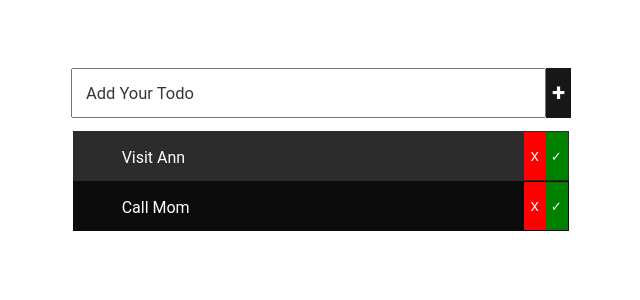
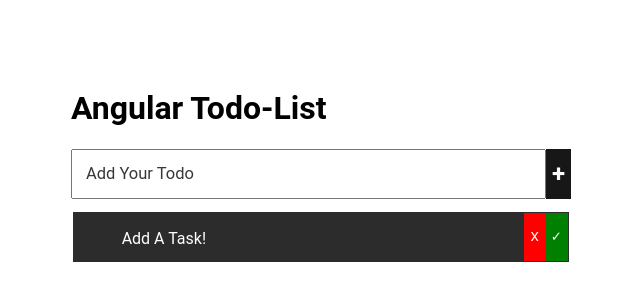
Before and after one commit to hey-now/angular-todolist, an Angular app: page / in a window 1280 px wide. Shown: the part 100-400 px from the top of the page, without its empty margins (319-959 px from the left). Built offline with nearby package versions, Linux system fonts and the light colour scheme.

Commit message:
adding task adding and removal

```diff
--- a/src/app/app.component.html
+++ b/src/app/app.component.html
@@ -1,30 +1,20 @@
 <div class="container">
   <div class="todo-list">
+    <h1>{{title}}</h1>
     <div class="input-group">
-      <input type="text" placeholder="Add Your Todo">
-      <button class="add-button">+</button>
+      <input type="text" placeholder="Add Your Todo" #newTask>
+      <button (click)="add(newTask.value)" class="add-button">+</button>
     </div>
     <table>
-      <tr class="even">
+      <tr *ngFor="let task of tasks" class="even">
         <td>
           <pre>
-            Visit Ann
+            {{task.title}}
           </pre>
         </td>
         <td>
-          <button class="remove-button">X</button>
-          <button class="done-button">✓</button>
-        </td>
-      </tr>
-      <tr class="odd">
-        <td>
-          <pre>
-            Call Mom
-          </pre>
-        </td>
-        <td>
-          <button class="remove-button">X</button>
-          <button class="done-button">✓</button>
+          <button (click)="remove(task)" class="remove-button">X</button>
+          <button (click)="markAsDone(task)" class="done-button">✓</button>
         </td>
       </tr>
     </table>
--- a/src/app/app.component.ts
+++ b/src/app/app.component.ts
@@ -6,5 +6,33 @@
   styleUrls: ['./app.component.css']
 })
 export class AppComponent {
-  title = 'todo-list';
+  title = 'Angular Todo-List';
+  tasks: Task[] = [
+    new Task('Add A Task!')
+  ]
+
+  add(newTask: string) {
+    this.tasks.push(new Task(newTask));
+  }
+
+  remove(exisitingTask: Task) {
+    var userConfirm = confirm(`Are you sure you want to remove the following task? \n "${exisitingTask}"`)
+    if(userConfirm) {
+      this.tasks = this.tasks.filter(task => task != exisitingTask);
+    }
+  }
+
+  markAsDone(task: Task) {
+    task.isDone = true;
+  }
 }
+
+class Task {
+
+constructor(public title: string) {
+
+}
+
+public isDone = false;
+
+}
```
